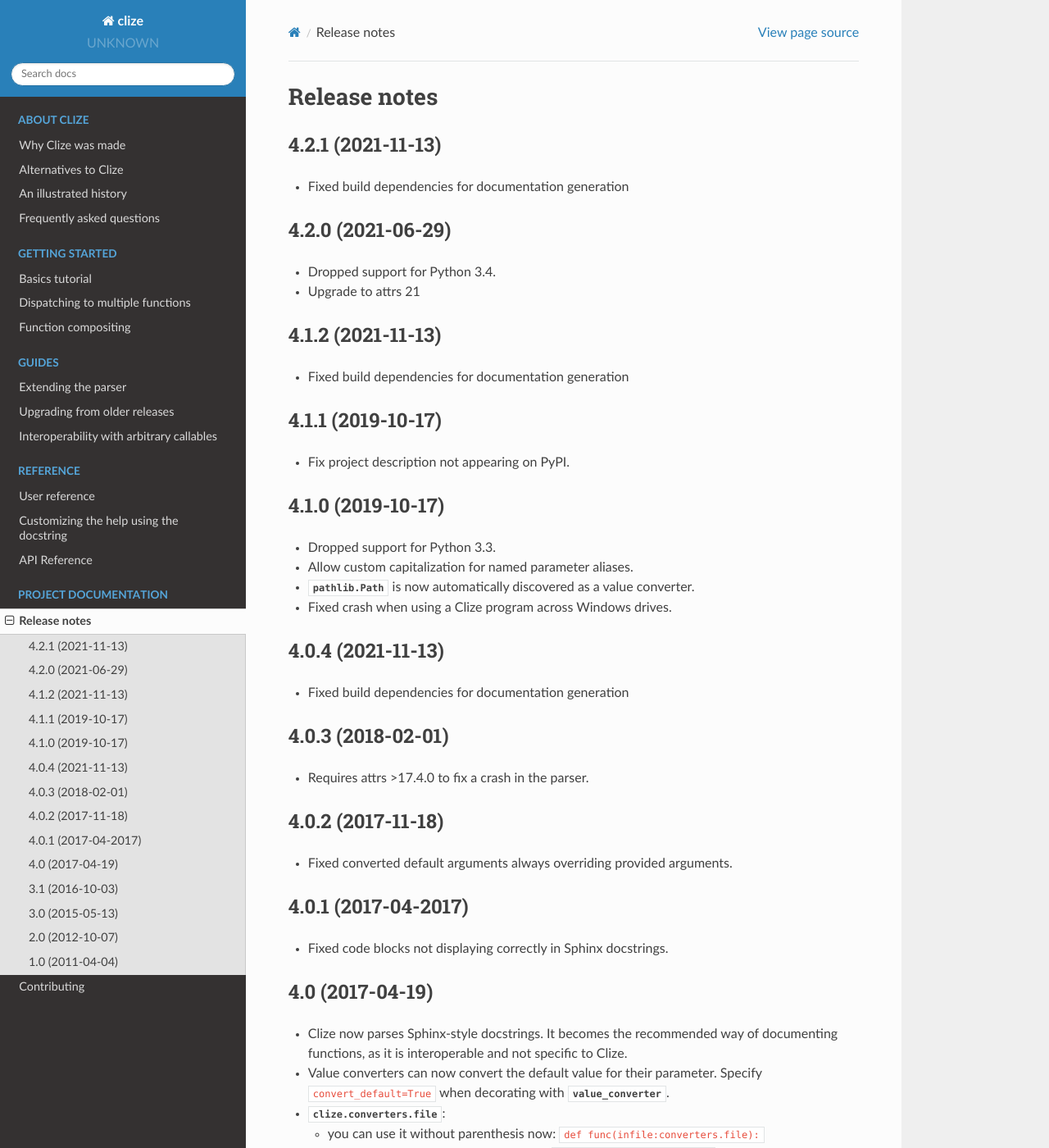
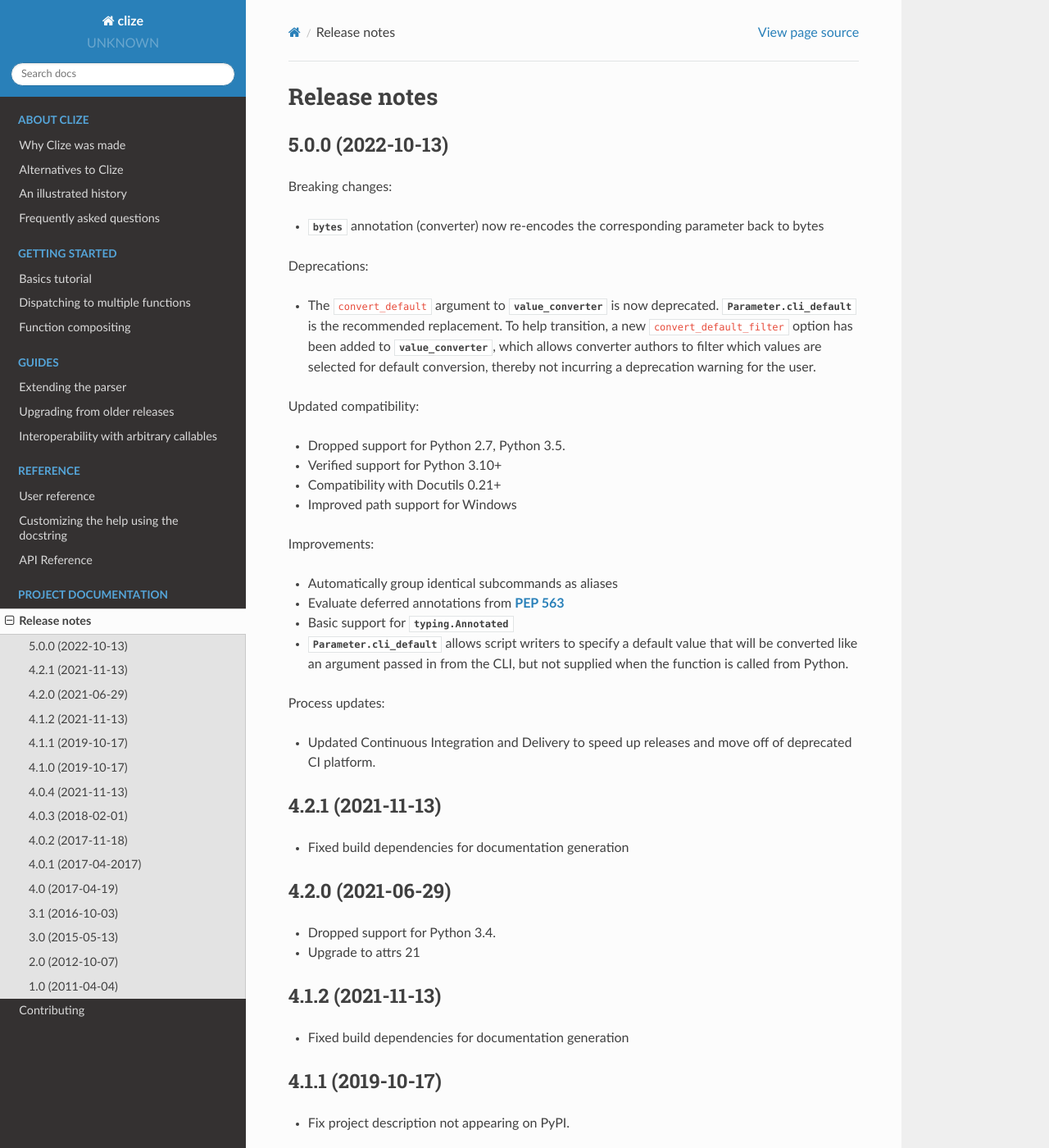
Before and after one commit to epsy/clize, a Sphinx documentation site: the page built from docs/releases.rst, in a window 1280 px wide and 1400 px high. Shown: the whole window at 82% size. Built offline with Sphinx 7.4.7 and the Read the Docs theme 2.0.0, drawn with Linux system fonts in a browser that asks for light colours.

Commit message:
add release notes for 5.0.0

```diff
--- a/docs/releases.rst
+++ b/docs/releases.rst
@@ -4,6 +4,44 @@
 
 Release notes
 =============
+
+.. _v5.0:
+.. _v5.0.0:
+
+5.0.0 (2022-10-13)
+------------------
+
+Breaking changes:
+
+* `bytes` annotation (converter) now re-encodes the corresponding parameter back to bytes
+
+Deprecations:
+
+* The ``convert_default`` argument to `~clize.parser.value_converter` is now deprecated.
+  `Parameter.cli_default` is the recommended replacement.
+  To help transition, a new ``convert_default_filter`` option has been added to `~clize.parser.value_converter`,
+  which allows converter authors to filter which values are selected for default conversion,
+  thereby not incurring a deprecation warning for the user.
+
+Updated compatibility:
+
+* Dropped support for Python 2.7, Python 3.5.
+* Verified support for Python 3.10+
+* Compatibility with Docutils 0.21+
+* Improved path support for Windows
+
+Improvements:
+
+* Automatically group identical subcommands as aliases
+* Evaluate deferred annotations from :pep:`563`
+* Basic support for `typing.Annotated`
+* `Parameter.cli_default` allows script writers to specify a default value
+  that will be converted like an argument passed in from the CLI,
+  but not supplied when the function is called from Python.
+
+Process updates:
+
+* Updated Continuous Integration and Delivery to speed up releases and move off of deprecated CI platform.
 
 .. _v4.2:
 
```
